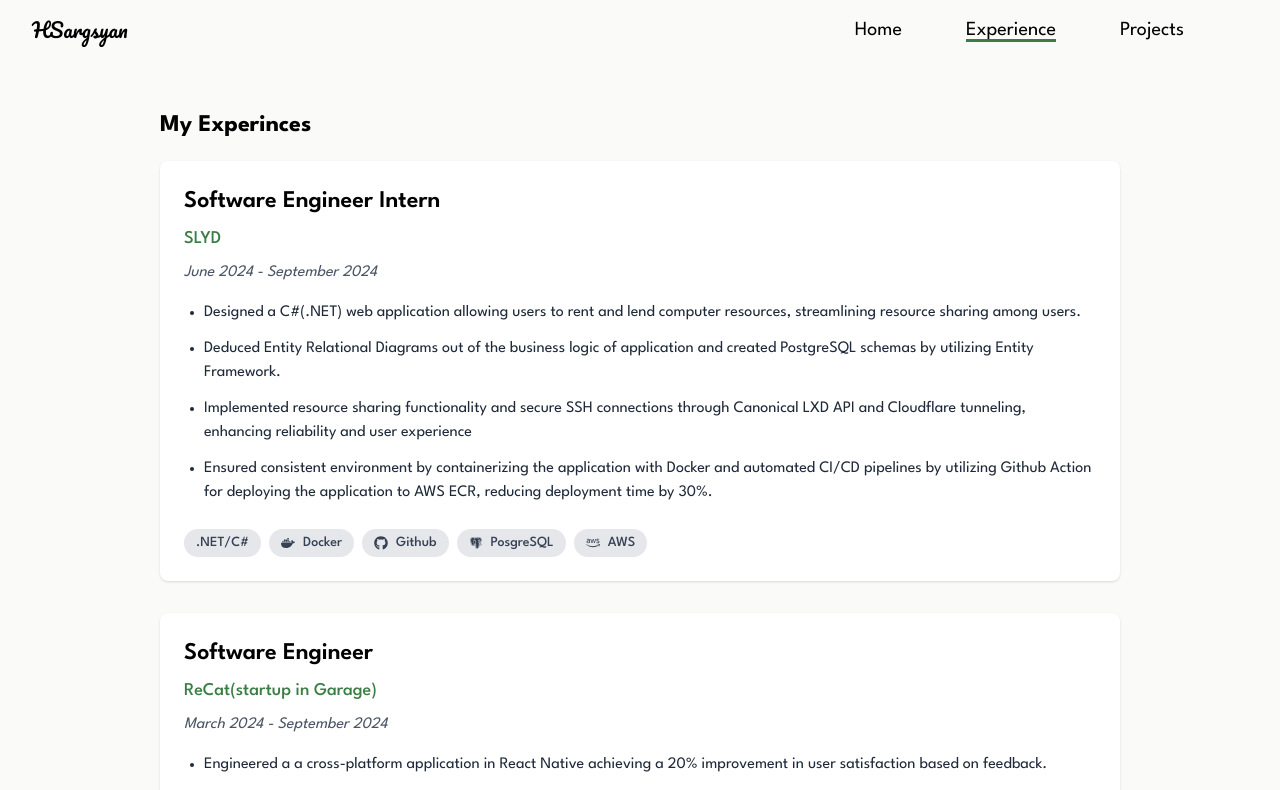
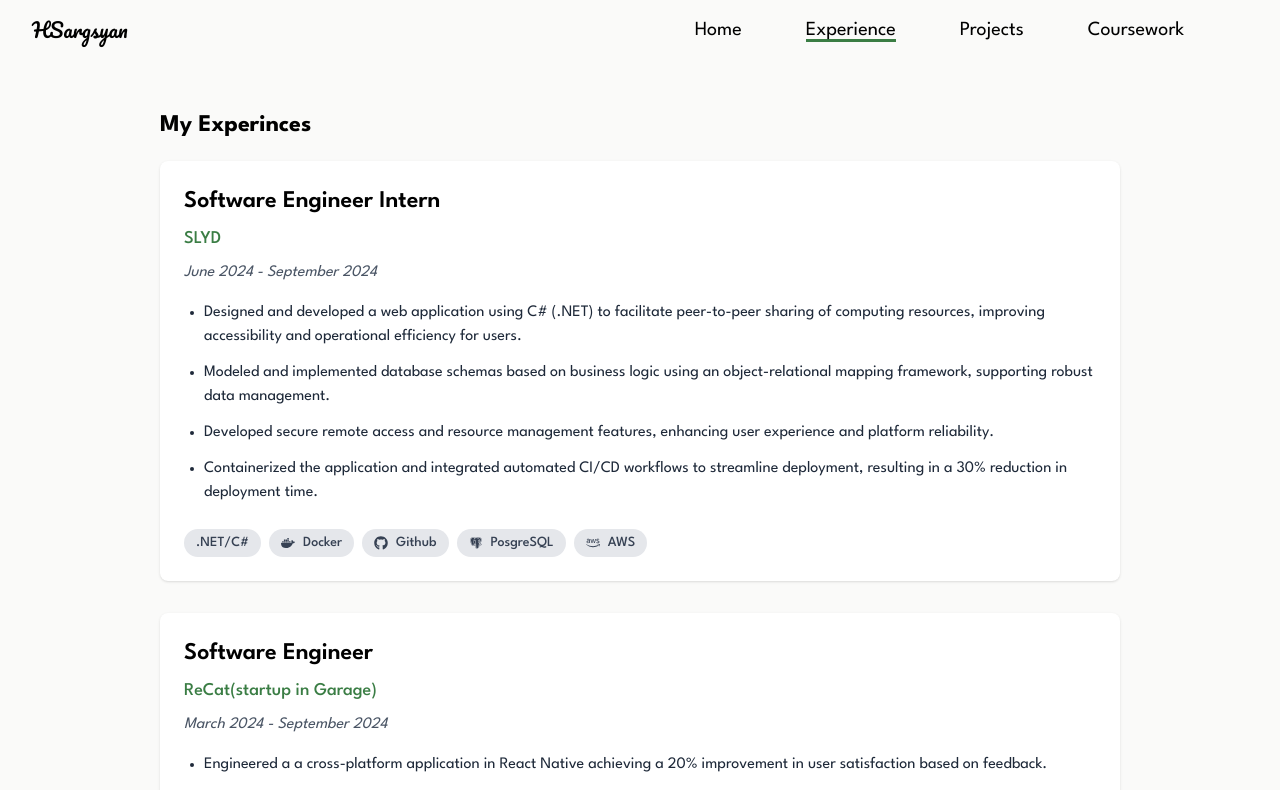
Before and after one commit to HarutSargsyan/harutsargsyan.github.io, a React (Vite) app: page /experience in a window 1280 px wide. Shown: the top 790 px of the page. Built offline with nearby package versions, Linux system fonts and the light colour scheme.

Commit message:
some resume fixes

```diff
--- a/src/assets/data.tsx
+++ b/src/assets/data.tsx
@@ -1,7 +1,7 @@
 import { ReactElement } from "react";
 import { IoLogoDocker, IoLogoFirebase, IoLogoReact } from "react-icons/io5";
 import { BiLogoTypescript } from "react-icons/bi";
-import { FaGithub } from "react-icons/fa";
+import { FaGithub, FaPython } from "react-icons/fa";
 import { BiLogoPostgresql } from "react-icons/bi";
 import { FaAws } from "react-icons/fa";
 
@@ -28,10 +28,10 @@ export const experiences: Experience[] = [
     title: "Software Engineer Intern",
     dates: "June 2024 - September 2024",
     bulletList: [
-      "Designed a C#(.NET) web application allowing users to rent and lend computer resources, streamlining resource sharing among users.",
-      "Deduced Entity Relational Diagrams out of the business logic of application and created PostgreSQL schemas by utilizing Entity Framework.",
-      "Implemented resource sharing functionality and secure SSH connections through Canonical LXD API and Cloudflare tunneling, enhancing reliability and user experience",
-      "Ensured consistent environment by containerizing the application with Docker and automated CI/CD pipelines by utilizing Github Action for deploying the application to AWS ECR, reducing deployment time by 30%.",
+      "Designed and developed a web application using C# (.NET) to facilitate peer-to-peer sharing of computing resources, improving accessibility and operational efficiency for users.",
+      "Modeled and implemented database schemas based on business logic using an object-relational mapping framework, supporting robust data management.",
+      "Developed secure remote access and resource management features, enhancing user experience and platform reliability.",
+      "Containerized the application and integrated automated CI/CD workflows to streamline deployment, resulting in a 30% reduction in deployment time.",
     ],
     skills: [
       <IconText text=".NET/C#" />,
@@ -91,6 +91,8 @@ export const projects: Project[] = [
       <IconText icon={<IoLogoReact />} text="React" />,
       <IconText icon={<IoLogoDocker />} text="Docker" />,
       <IconText icon={<IoLogoFirebase />} text="Firebase" />,
+      <IconText icon={<FaAws />} text="AWS" />,
+      <IconText icon={<FaPython />} text="Python" />,
     ],
     link: "https://youtu.be/LdEM6BMSbyU",
   },
--- a/src/components/NavBar.tsx
+++ b/src/components/NavBar.tsx
@@ -56,6 +56,9 @@ export default function NavBar() {
           <li>
             <StyledNavLink toggleNav={toggleNav} to="/projects">Projects</StyledNavLink>
           </li>
+          <li>
+            <StyledNavLink toggleNav={toggleNav} to="/coursework">Coursework</StyledNavLink>
+          </li>
         </ul>
       </div>
     </div>
--- /dev/null
+++ b/src/pages/Coursework.tsx
@@ -0,0 +1,5 @@
+
+
+export default () => {
+
+}
```
Also changed, not shown: 1 other file (tests, documents, lock files or other folders).
